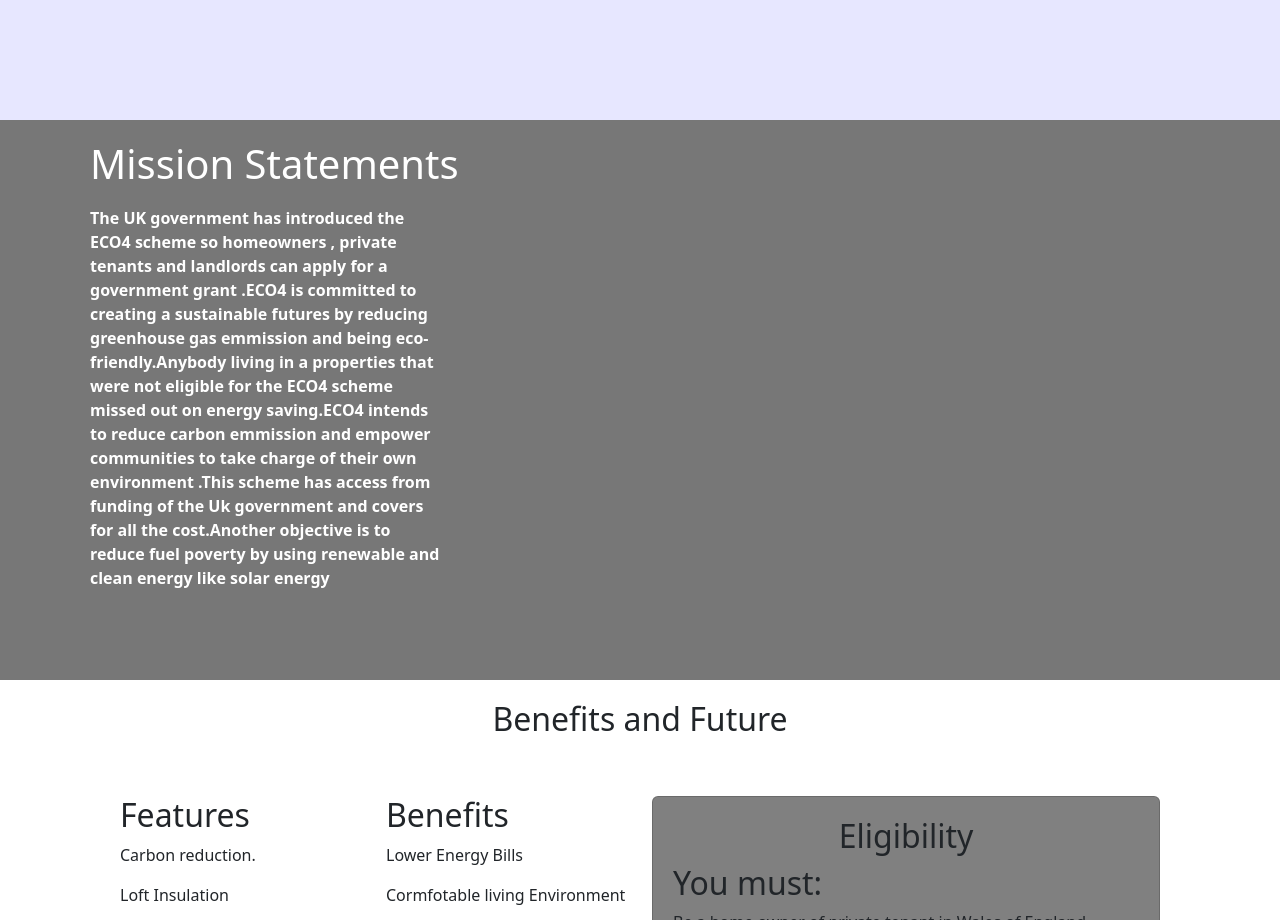
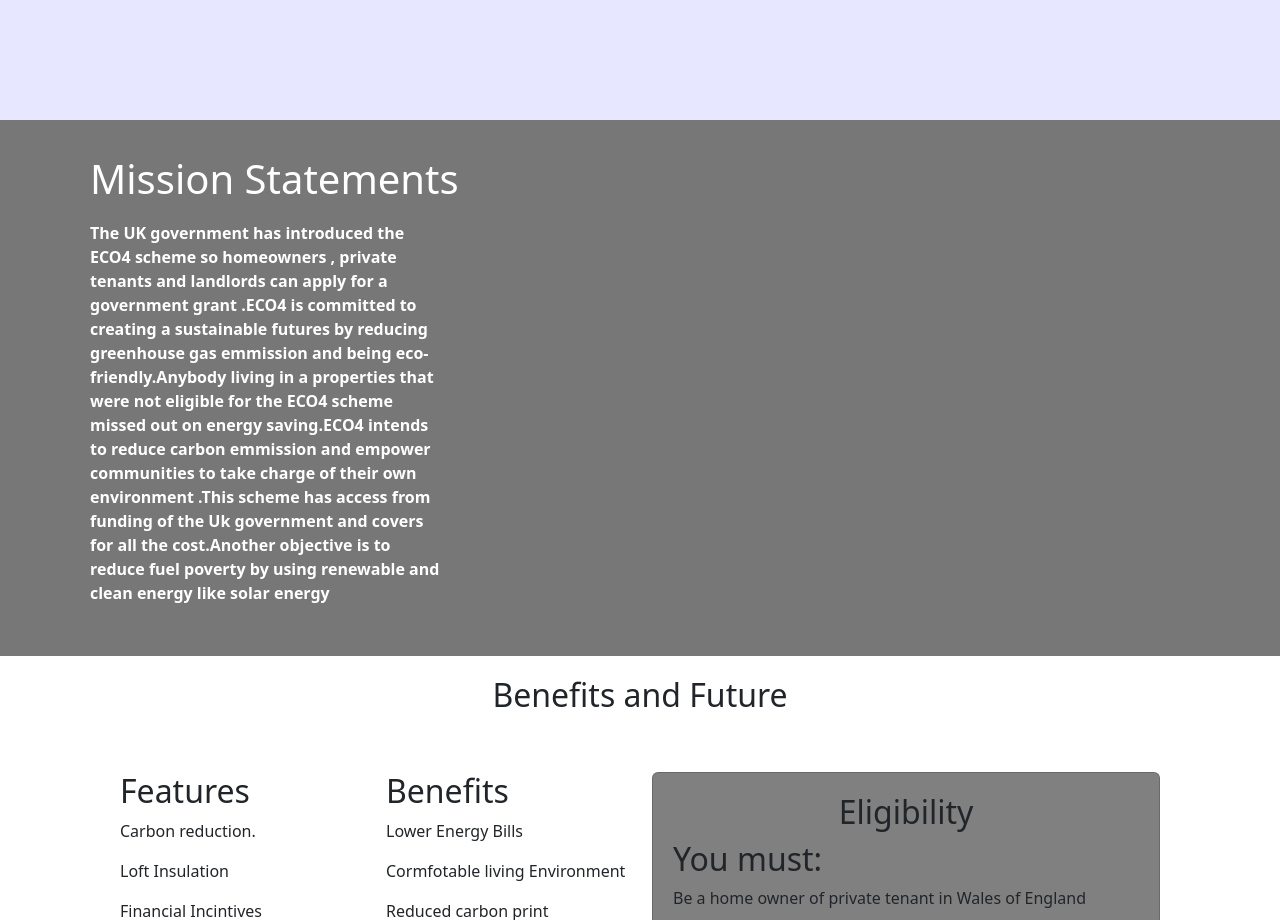
Before and after one commit to tapiwanashechakurungama/eco4-project, a plain HTML site: page index.html in a window 1280 px wide. Shown: the part 1500-2420 px from the top of the page. Drawn offline with Linux system fonts and the light colour scheme.

Commit message:
new updates

```diff
--- a/css/style.scss
+++ b/css/style.scss
@@ -149,7 +149,6 @@ table {
 }
 .opacity{
     background-image: url("../images/colleagues-working-together-environment-project\ \(1\)\ 1.png");
-    height: 70vh;
     background-position: center;
     background-size: cover;
     background-repeat: no-repeat;
@@ -160,7 +159,7 @@ table {
     justify-content: center;
     margin-bottom: 20px;
     .overlay{
-        height: 70vh;
+        padding: 15px;
         width: 100%;
         display: flex;
         flex-direction: column;
@@ -215,7 +214,6 @@ table {
     }
 }
 .footer{
-    height: 50vh;
     background-color: rgba(128, 128, 128, 0.879);
     .container{
         display: flex;
@@ -249,7 +247,6 @@ table {
     align-items: center;
     justify-content: center;
     color: white;
-    height: 6vh;
 }
 
 
```
Also changed, not shown: css/style.css, 1 other file.
